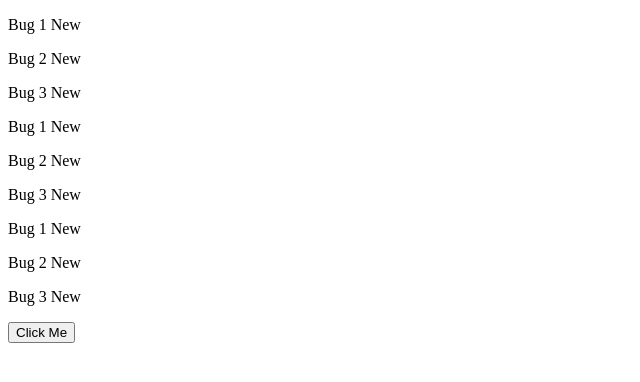
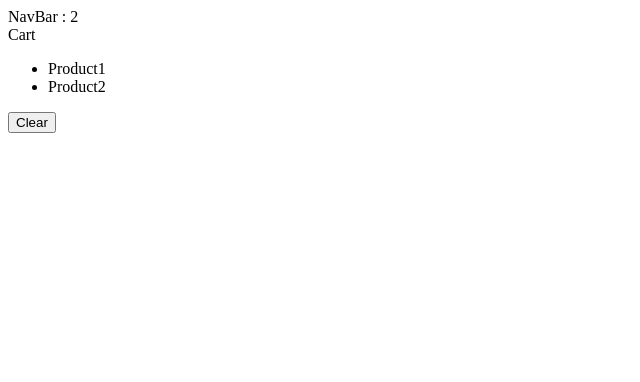
Before and after one commit to elmastahsin/react-app, a React (Vite) app: page / in a window 1280 px wide. Shown: the top 382 px of the page, without its empty margins (0-640 px from the left). Built offline with nearby package versions, Linux system fonts and the light colour scheme.

Commit message:
Sharing State between Components

```diff
--- a/src/App.tsx
+++ b/src/App.tsx
@@ -1,43 +1,18 @@
 import {useState} from "react";
-import produce from    'immer';
+import produce from 'immer';
+import NavBar from "./components/NavBar";
+import Cart from "./components/Cart";
 
 function App() {
-    const [bugs, setBugs] = useState([
-        {
-            id: 1,
-            description: 'Bug 1',
-            fixed:false
-        },
-        {
-            id: 2,
-            description: 'Bug 2',
-            fixed:false
-        },
-        {
-            id: 3,
-            description: 'Bug 3',
-            fixed:false
-        }
-    ]);
 
-    const handleClick = () => {
-       // setBugs(bugs.map(bug => bug.id==1 ? {...bug, fixed:true} : bug ));
-        setBugs(produce( draft => {
-           const bug= draft.find(bug => bug.id===1);
-            if (bug) {
-                bug.fixed = true;
-            }
-        }));
-    };
+    const [cartItems, setCartItems] = useState(['Product1', 'Product2']);
 
 
     return (
         <div>
-            {bugs.map(bug => <p key={bug.id} >{bug.description} {bug.fixed ? 'Fixed' : 'New'} </p>)}
-            {bugs.map(bug => <p key={bug.id} >{bug.description} {bug.fixed ? 'Fixed' : 'New'} </p>)}
-            {bugs.map(bug   => <p key={bug.id} >{bug.description} {bug.fixed ? 'Fixed' : 'New'} </p>)}
-            <button  onClick={handleClick}>Click Me</button>
 
+            <NavBar cartItemsCount={cartItems.length}/>
+            <Cart cartItems={cartItems} onClear={()=>setCartItems([])} />
         </div>);
 }
 
--- /dev/null
+++ b/src/components/Cart.tsx
@@ -0,0 +1,22 @@
+import React from 'react'
+
+interface Props {
+    cartItems: string[];
+    onClear : () => void;
+}
+
+
+const Cart = ({cartItems, onClear}: Props) => {
+    return (<>
+            <div>Cart</div>
+            <ul>
+                {cartItems.map((item) => <li key={item}>{item}</li>)}
+
+
+            </ul>
+            <button onClick={onClear}>Clear</button>
+        </>
+    )
+}
+
+export default Cart
--- /dev/null
+++ b/src/components/NavBar.tsx
@@ -0,0 +1,12 @@
+import React from 'react'
+interface Props{
+    cartItemsCount: number;
+
+}
+const NavBar = ({cartItemsCount}: Props) => {
+    return (
+        <div>NavBar : {cartItemsCount}</div>
+    )
+}
+
+export default NavBar
```
